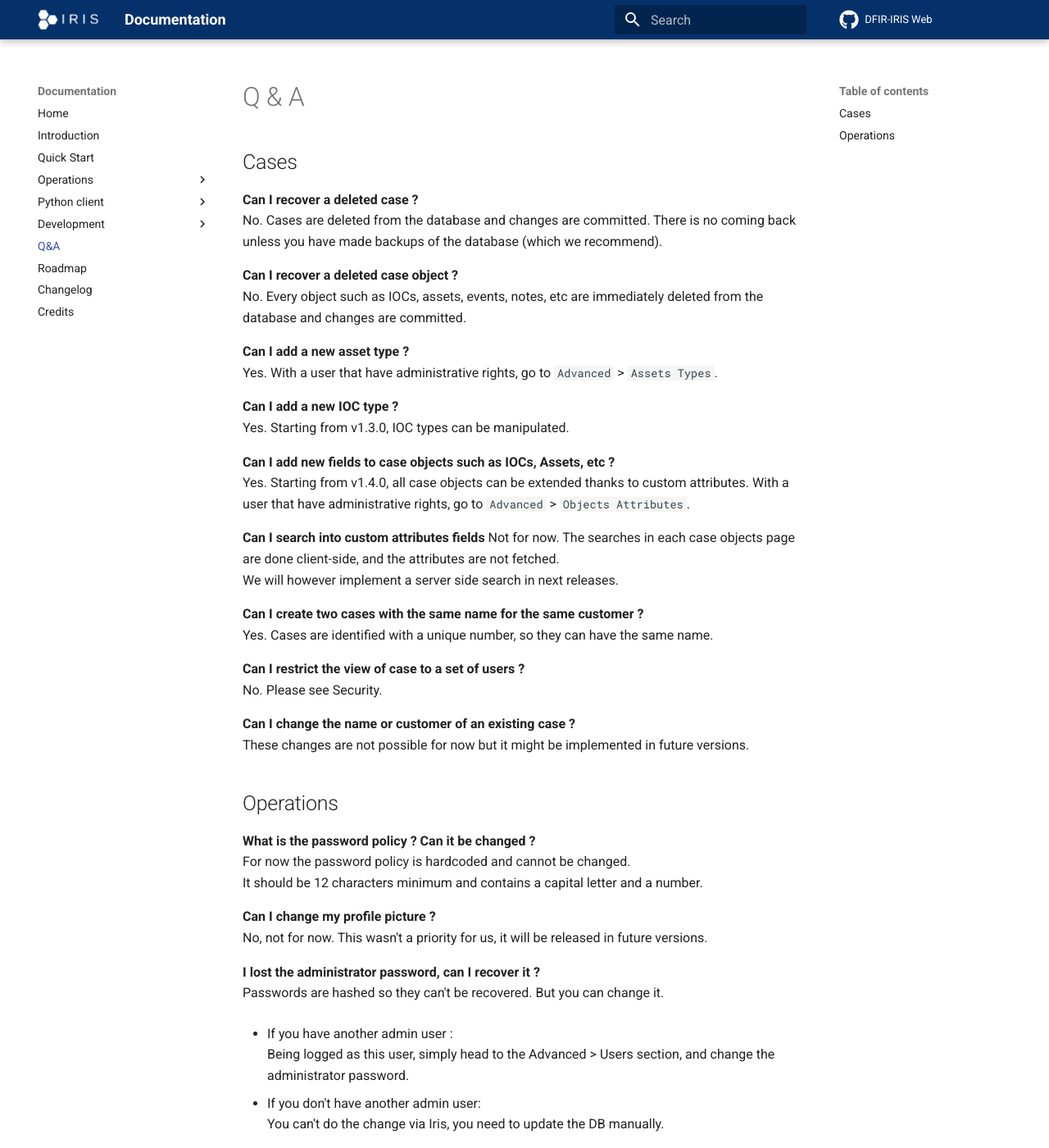
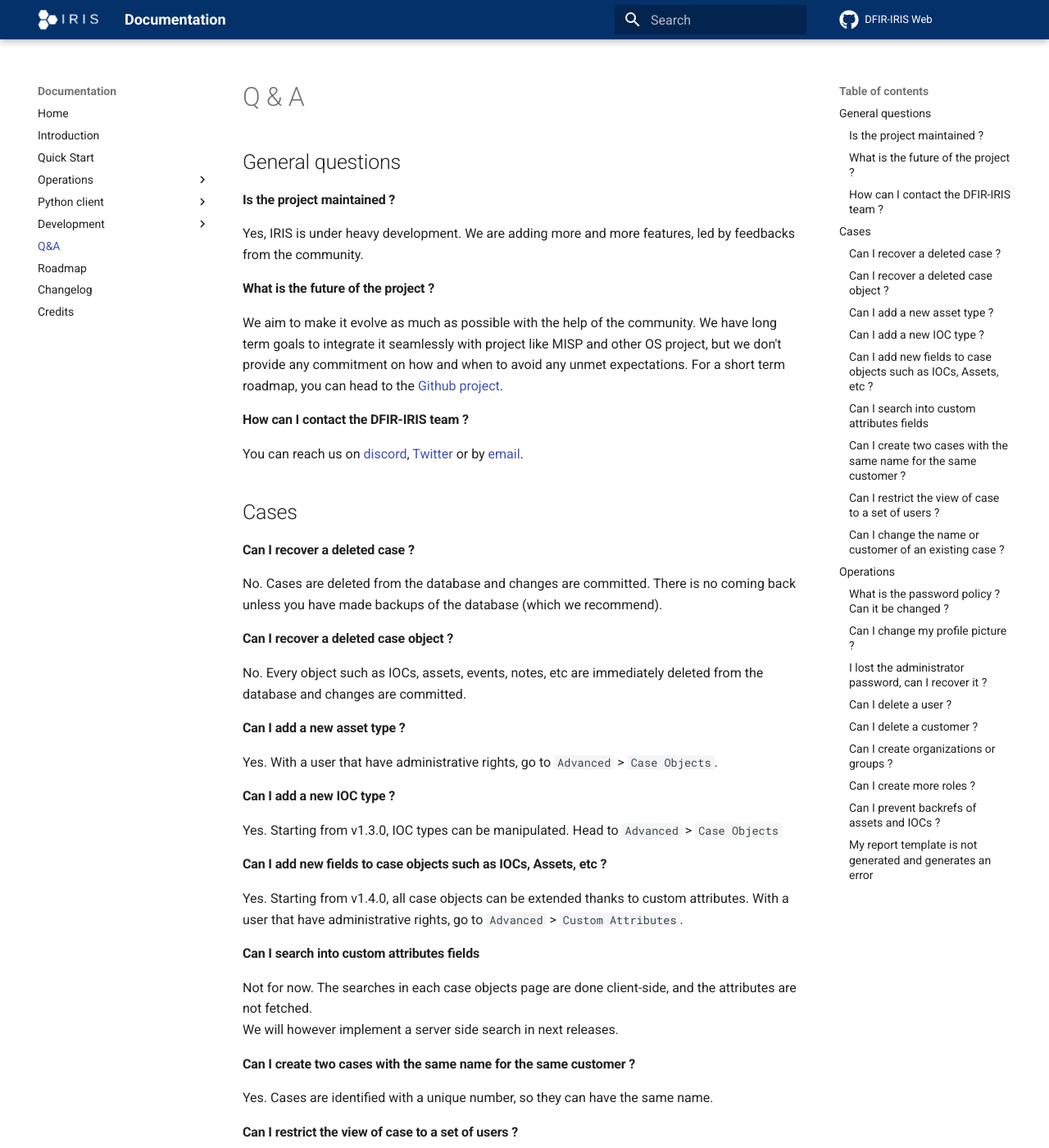
Before and after one commit to dfir-iris/dfir-iris.github.io, an MkDocs documentation site: the page built from docs/zqa.md, in a window 1280 px wide and 1400 px high. Shown: the whole window at 82% size. Built offline with MkDocs 1.6.1 and Material for MkDocs 9.7.7, drawn with Linux system fonts in a browser that asks for light colours; comment, search, counter and statistics services are not loaded; some of the changed text lies outside the part shown.

````diff
--- a/docs/operations/reports.md
+++ b/docs/operations/reports.md
@@ -6,9 +6,17 @@
 !!! info
     This section is only available for users with the Admin role.
 
+There is two types of reports :
+
+- **Investigation**; these contains the investigation data and can produces a custom-ready document
+- **Activities**; these contains activities done on the case and can be used as a follow-up
+
 ## Structure of templates
 Reports templates are made of tags, which are then processed and filed by the template engine of Iris.
-The templates can have any forms as soon as they respect the tags. An example of report is available in the source code of Iris, ``source > app > templates > docx_reports``.
+The templates can have any forms as soon as they respect the tags. We are providing two example of reports.
+
+- Example of investigation template : [Download](example_reports/iris_report_template.docx)
+- Example of activities report template : [Download](example_reports/iris_activity_report_template.docx)
 
 The following tags are available. None are mandatory. If a tag is mistyped, the generation step will produce an error message.
 
--- a/docs/zqa.md
+++ b/docs/zqa.md
@@ -1,51 +1,62 @@
 # Q & A
 
+## General questions
+#### Is the project maintained ?
+Yes, IRIS is under heavy development. We are adding more and more features, led by feedbacks from the community.
+
+#### What is the future of the project ?
+We aim to make it evolve as much as possible with the help of the community. We have long term goals to integrate it seamlessly
+with project like MISP and other OS project, but we don't provide any commitment on how and when to avoid any unmet expectations.
+For a short term roadmap, you can head to the [Github project](https://github.com/orgs/dfir-iris/projects/1).
+
+#### How can I contact the DFIR-IRIS team ?
+You can reach us on [discord](https://discord.gg/76tM6QUJza), [Twitter](https://twitter.com/dfir_iris) or by [email](mailto:<contact@dfir-iris.org>).
 
 ## Cases
 
-**Can I recover a deleted case ?**
+#### Can I recover a deleted case ?
 No. Cases are deleted from the database and changes are committed.
 There is no coming back unless you have made backups of the database (which we recommend).
 
-**Can I recover a deleted case object ?**
+#### Can I recover a deleted case object ?
 No. Every object such as IOCs, assets, events, notes, etc are immediately deleted from the database and changes are committed.
 
-**Can I add a new asset type ?**
-Yes. With a user that have administrative rights, go to `Advanced` > `Assets Types`.
+#### Can I add a new asset type ?
+Yes. With a user that have administrative rights, go to `Advanced` > `Case Objects`.
 
-**Can I add a new IOC type ?**
-Yes. Starting from v1.3.0, IOC types can be manipulated.
+#### Can I add a new IOC type ?
+Yes. Starting from v1.3.0, IOC types can be manipulated. Head to `Advanced` > `Case Objects`
 
-**Can I add new fields to case objects such as IOCs, Assets, etc ?**
+#### Can I add new fields to case objects such as IOCs, Assets, etc ?
 Yes. Starting from v1.4.0, all case objects can be extended thanks to custom attributes.
-With a user that have administrative rights, go to `Advanced` > `Objects Attributes`.
+With a user that have administrative rights, go to `Advanced` > `Custom Attributes`.
 
-**Can I search into custom attributes fields**
+#### Can I search into custom attributes fields
 Not for now. The searches in each case objects page are done client-side, and the attributes are not fetched.
 We will however implement a server side search in next releases.
 
-**Can I create two cases with the same name for the same customer ?**
+#### Can I create two cases with the same name for the same customer ?
 Yes. Cases are identified with a unique number, so they can have the same name.
 
-**Can I restrict the view of case to a set of users ?**
+#### Can I restrict the view of case to a set of users ?
 No. Please see Security.
 
-**Can I change the name or customer of an existing case ?**
+#### Can I change the name or customer of an existing case ?
 These changes are not possible for now but it might be implemented in future versions.
 
 
 Operations
 ----------
 
-**What is the password policy ? Can it be changed ?**
+#### What is the password policy ? Can it be changed ?
 For now the password policy is hardcoded and cannot be changed.
 It should be 12 characters minimum and contains a capital letter and a number.
 
-**Can I change my profile picture ?**
+#### Can I change my profile picture ?
 No, not for now. This wasn't a priority for us, it will be released in future versions.
 
 
-**I lost the administrator password, can I recover it ?**
+#### I lost the administrator password, can I recover it ?
 Passwords are hashed so they can't be recovered. But you can change it.
 
 - If you have another admin user :
@@ -62,59 +73,60 @@
 
     ```python
     import bcrypt
-    print(bcrypt.hashpw(<new_password>, bcrypt.gensalt())
+    print(bcrypt.hashpw(<new_password>.encode('utf-8'), bcrypt.gensalt())
     ```
 
 2. Connect to the DB docker then the Postgresql database `iris_db` and update the password
 
     ```bash
+    docker exec -ti <db_id> /bin/bash
     / # su postgres
     / # psql
     postgres=# \c iris_db
-    postgres=# UPDATE user SET password = '<hash>' WHERE "user".name == 'administrator';
+    postgres=# UPDATE "user" SET password = '<hash>' WHERE "user".name == 'administrator';
     ```
 
-**Can I delete a user ?**
+#### Can I delete a user ?
 No. To keep consistencies in the database, users unfortunately cannot be deleted if they have done some activities.
-You can however disable them to prevent them appearing in the UI.
+You can however disable them to prevent them appearing in the UI and connecting to the plafeform.
 
-**Can I delete a customer ?**
+#### Can I delete a customer ?
 No. To keep consistencies in the database, customers unfortunately cannot be deleted if they are linked to cases.
 
-**Can I create organizations or groups ?**
+#### Can I create organizations or groups ?
 No. It might be possible in future versions but for now it is better to spin up a new instance for restricted cases.
 
-**Can I create more roles ?**
+#### Can I create more roles ?
 No. It might be possible in future versions but for now it is better to spin up a new instance for restricted cases.
 
-**Can I prevent backrefs of assets and IOCs ?**
+#### Can I prevent backrefs of assets and IOCs ?
 No. It might be possible in future versions but for now it is better to spin up a new instance for restricted cases.
 
-**My report template is not generated and generates an error**
+#### My report template is not generated and generates an error
 Please triple check typos in tags as there is no fault tolerance.
 
 
 # Integration
-**Can I enrich IOCs with external sources ?**
-Starting from v1.4.0, it is now possible to easily develop module to enrich case objects. A module Iris VT is already provided to offer VirusTotal insights.
+#### Can I enrich IOCs with external sources ?
+Starting from v1.4.0, it is now possible to easily develop module to enrich case objects. A module Iris VT and IRIS MISP are already provided.
 
-**Is there an API client ?**
+#### Is there an API client ?
 Yes, you can find it [on our Github](https://github.com/dfir-iris/iris-client).
 
 
 # Security
 
-**Can I restrict cases ?**
+#### Can I restrict cases ?
 No. It might be possible in future versions but for now it is better to spin up a new instance for restricted cases.
 
-**Can I expose IRIS on the Internet ?**
+#### Can I expose IRIS on the Internet ?
 NO ! Please don't. This platform should only be accessible in a restricted environment.
 
-**I found a security issue, can I have a bounty ?**
+#### I found a security issue, can I have a bounty ?
 No - IRIS is free and open source so there is no bounty. Please [report](mailto:contact@dfir-iris.org>) it as soon as possible so we can fix it.
 
 
 # MISC
 
-**What does IRIS stand for ?**
+#### What does IRIS stand for ?
 Originally Incident Response Investigation System. But it can be whatever you want really.
````
Also changed, not shown: 2 other files.
